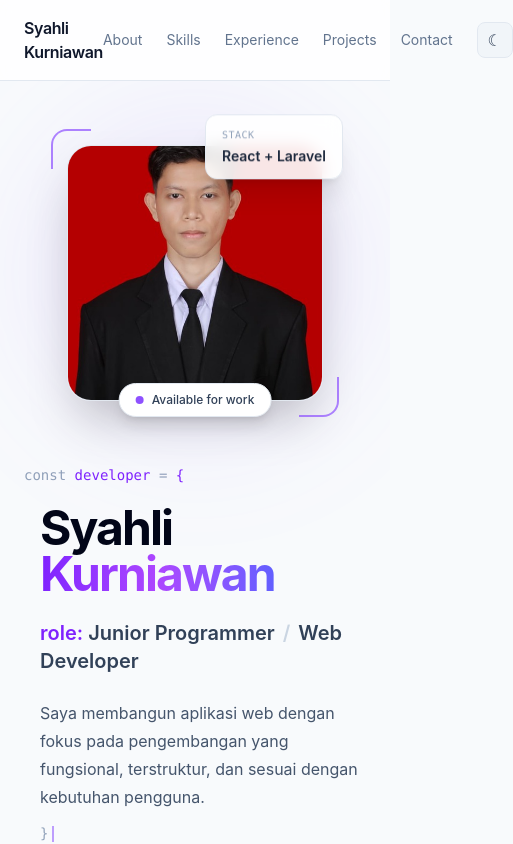
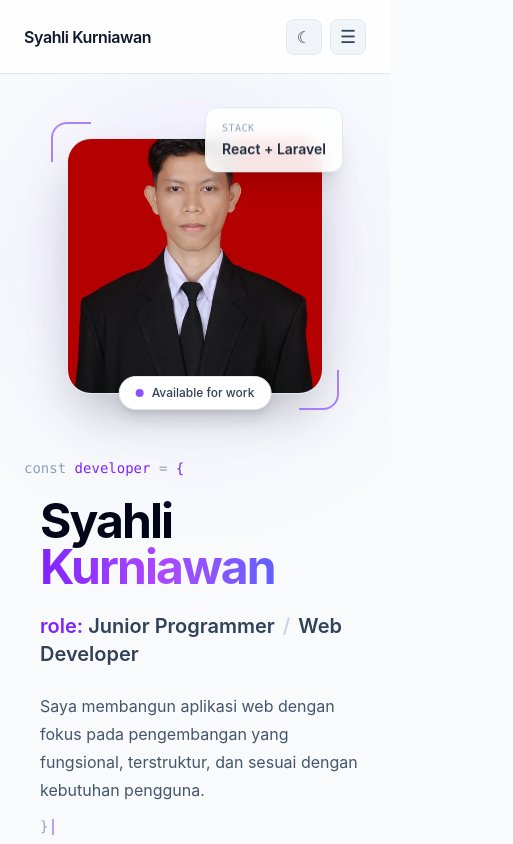
Before and after one commit to syahlikurniawan332/PortofolioWeb, a React (Vite) app: page / in a window 390 px wide. Shown: the top 844 px of the page, 513 px wide, since content can reach past the window. Built offline with nearby package versions, Linux system fonts and the light colour scheme.

Commit message:
update Navbar

```diff
--- a/src/components/Navbar.jsx
+++ b/src/components/Navbar.jsx
@@ -5,10 +5,27 @@ function Navbar() {
     return localStorage.getItem("theme") || "light";
   });
 
+  const [isMenuOpen, setIsMenuOpen] = useState(false);
+
   useEffect(() => {
     document.documentElement.classList.toggle("dark", theme === "dark");
     localStorage.setItem("theme", theme);
   }, [theme]);
+
+  // Close mobile menu when pressing Escape
+  useEffect(() => {
+    const handleEscape = (event) => {
+      if (event.key === "Escape") {
+        setIsMenuOpen(false);
+      }
+    };
+
+    document.addEventListener("keydown", handleEscape);
+
+    return () => {
+      document.removeEventListener("keydown", handleEscape);
+    };
+  }, []);
 
   const toggleTheme = () => {
     setTheme((currentTheme) =>
@@ -16,53 +33,43 @@ function Navbar() {
     );
   };
 
+  const closeMenu = () => {
+    setIsMenuOpen(false);
+  };
+
+  const navItems = [
+    { label: "About", href: "#about" },
+    { label: "Skills", href: "#skills" },
+    { label: "Experience", href: "#experience" },
+    { label: "Projects", href: "#projects" },
+    { label: "Contact", href: "#contact" },
+  ];
+
   return (
     <nav className="sticky top-0 z-40 border-b border-slate-200 bg-white/80 backdrop-blur dark:border-slate-700 dark:bg-slate-900/80">
-      <div className="mx-auto flex max-w-6xl items-center justify-between px-6 py-4">
+      <div className="mx-auto max-w-6xl px-6">
+        {/* Main Navbar */}
+        <div className="flex h-[73px] items-center justify-between">
           {/* Logo / Name */}
           <a
             href="#"
+            onClick={closeMenu}
             className="font-semibold tracking-tight text-slate-900 dark:text-slate-100"
           >
             Syahli Kurniawan
           </a>
 
-        {/* Navigation */}
-        <div className="flex items-center gap-6">
+          {/* Desktop Navigation */}
+          <div className="hidden items-center gap-6 md:flex">
+            {navItems.map((item) => (
               <a
-            href="#about"
+                key={item.href}
+                href={item.href}
                 className="text-sm text-slate-500 transition-colors hover:text-violet-600 dark:text-slate-400 dark:hover:text-violet-400"
               >
-            About
+                {item.label}
               </a>
-
-          <a
-            href="#skills"
-            className="text-sm text-slate-500 transition-colors hover:text-violet-600 dark:text-slate-400 dark:hover:text-violet-400"
-          >
-            Skills
-          </a>
-
-          <a
-            href="#experience"
-            className="text-sm text-slate-500 transition-colors hover:text-violet-600 dark:text-slate-400 dark:hover:text-violet-400"
-          >
-            Experience
-          </a>
-
-          <a
-            href="#projects"
-            className="text-sm text-slate-500 transition-colors hover:text-violet-600 dark:text-slate-400 dark:hover:text-violet-400"
-          >
-            Projects
-          </a>
-
-          <a
-            href="#contact"
-            className="text-sm text-slate-500 transition-colors hover:text-violet-600 dark:text-slate-400 dark:hover:text-violet-400"
-          >
-            Contact
-          </a>
+            ))}
 
             {/* Theme Toggle */}
             <button
@@ -74,6 +81,57 @@ function Navbar() {
               {theme === "light" ? "☾" : "☀"}
             </button>
           </div>
+
+          {/* Mobile Controls */}
+          <div className="flex items-center gap-2 md:hidden">
+            {/* Theme Toggle */}
+            <button
+              type="button"
+              onClick={toggleTheme}
+              className="flex h-9 w-9 items-center justify-center rounded-lg border border-slate-200 bg-slate-100 text-slate-700 transition-colors hover:bg-slate-200 dark:border-slate-700 dark:bg-slate-800 dark:text-slate-200 dark:hover:bg-slate-700"
+              aria-label="Toggle theme"
+            >
+              {theme === "light" ? "☾" : "☀"}
+            </button>
+
+            {/* Hamburger */}
+            <button
+              type="button"
+              onClick={() => setIsMenuOpen((open) => !open)}
+              className="flex h-9 w-9 items-center justify-center rounded-lg border border-slate-200 bg-slate-100 text-slate-700 transition-colors hover:bg-slate-200 dark:border-slate-700 dark:bg-slate-800 dark:text-slate-200 dark:hover:bg-slate-700"
+              aria-label={isMenuOpen ? "Close menu" : "Open menu"}
+              aria-expanded={isMenuOpen}
+            >
+              {isMenuOpen ? (
+                <span className="text-lg">✕</span>
+              ) : (
+                <span className="text-lg">☰</span>
+              )}
+            </button>
+          </div>
+        </div>
+
+        {/* Mobile Navigation */}
+        <div
+          className={`overflow-hidden transition-all duration-300 md:hidden ${
+            isMenuOpen
+              ? "max-h-96 border-t border-slate-200 dark:border-slate-700"
+              : "max-h-0"
+          }`}
+        >
+          <div className="py-3">
+            {navItems.map((item) => (
+              <a
+                key={item.href}
+                href={item.href}
+                onClick={closeMenu}
+                className="block rounded-lg px-3 py-3 text-sm text-slate-600 transition-colors hover:bg-slate-100 hover:text-violet-600 dark:text-slate-300 dark:hover:bg-slate-800 dark:hover:text-violet-400"
+              >
+                {item.label}
+              </a>
+            ))}
+          </div>
+        </div>
       </div>
     </nav>
   );
```
Also changed, not shown: recovery-codes.txt (added). Lines whose indentation alone changed are shown as unchanged.
